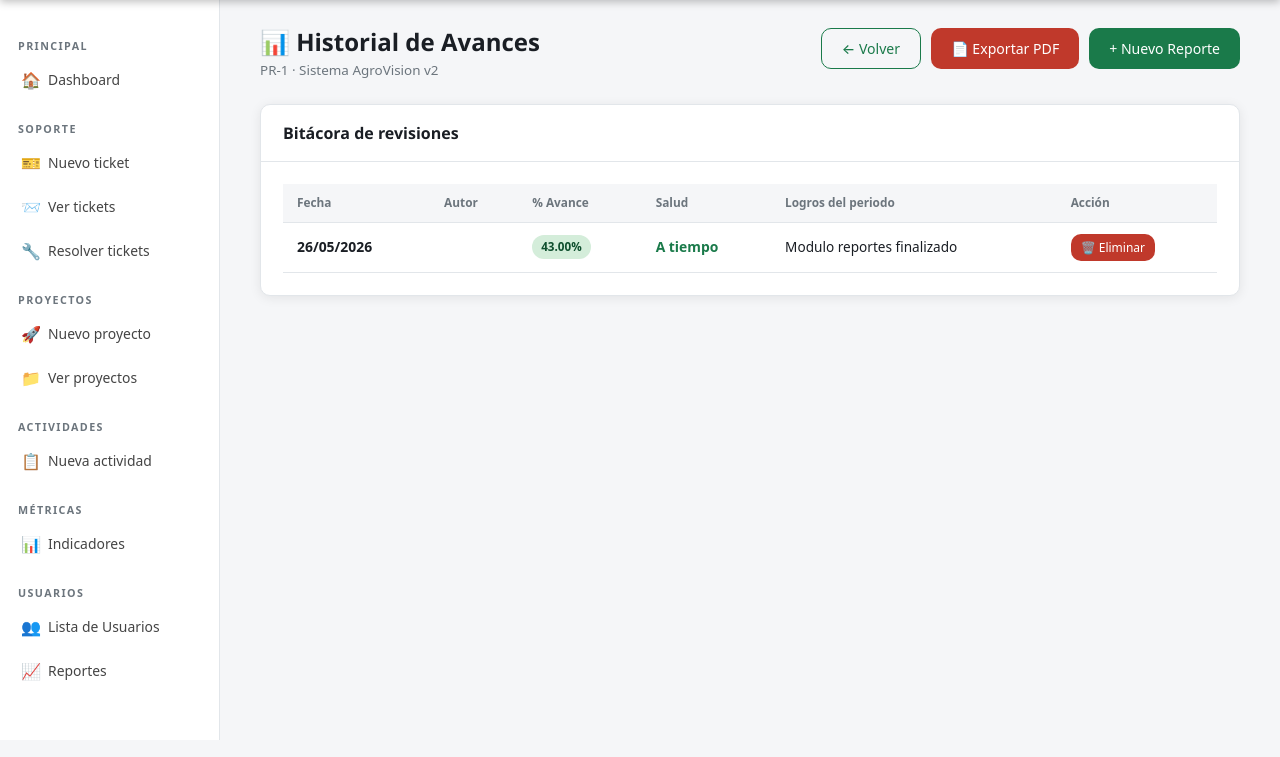
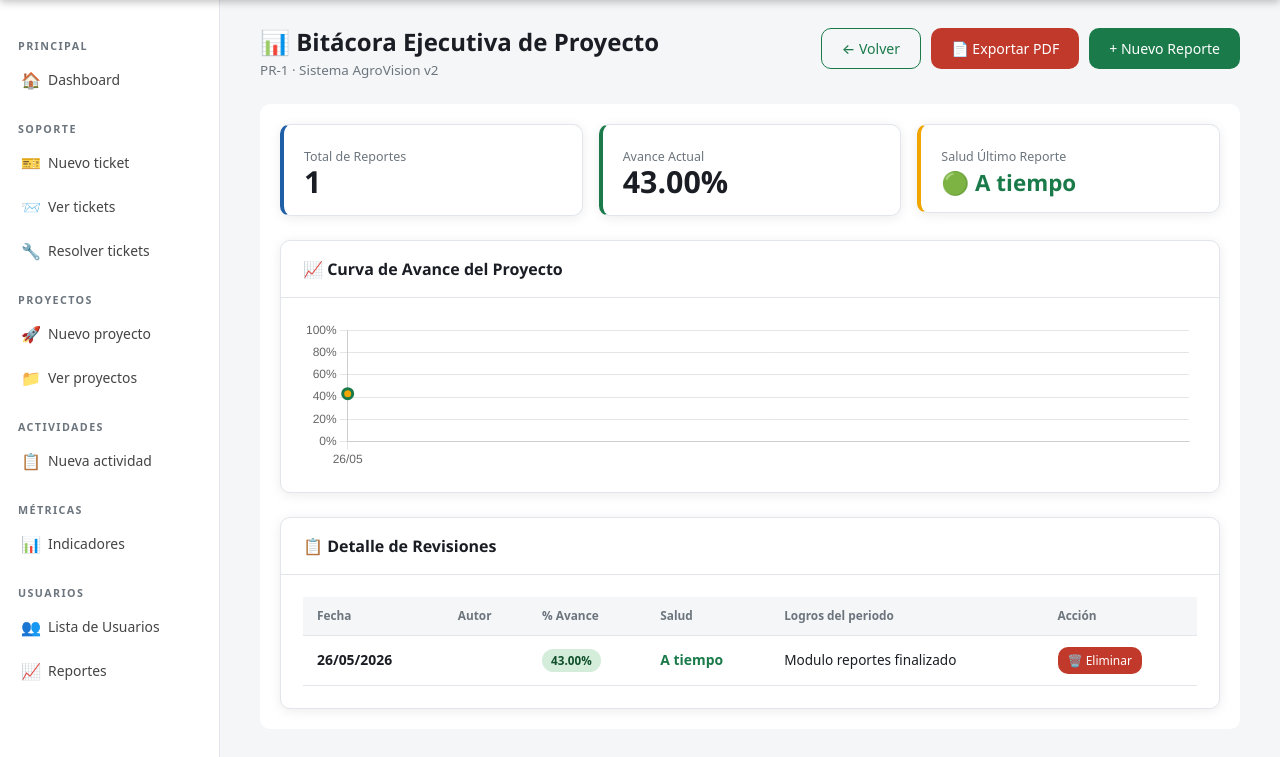
Before and after one commit to Asbieru/Trabajo-DAW-Agrovision, a Flask app: page /proyecto/1/avances in a window 1280 px wide. Shown: the part 60-817 px from the top of the page. Run offline with Flask 3, Linux system fonts and the light colour scheme; data comes from the database, SQL or seed files in the repository; some libraries are stand-ins or nearby versions.

Commit message:
Andre Salazar-Actualizacion de Modulo de Gestion de avance de proyecto

```diff
--- a/main.py
+++ b/main.py
@@ -2,7 +2,8 @@
 main.py  -  Servidor Flask  (AgroVision · bd_proyectofinal)
 """
 
-from flask import Flask, render_template, request, redirect, url_for, abort
+from flask import Flask, render_template, request, redirect, url_for, abort, session
+import json
 
 from usuarioAD import (autenticarUsuario, buscarUsuarioPorCorreo, obtenerUsuarios,
                        listarUsuariosCompleto, obtenerPerfilUsuario,
@@ -25,6 +26,7 @@ from reportesAD import (reporteResumen, reporteTicketsPorApp, reporteTicketsPorT
                          reporteTicketsFiltrados, obtenerAplicaciones)
 
 app = Flask(__name__)
+app.secret_key = 'agrovision-clave-secreta-2024'
 
 # ──────────────────────────────────────────────────────────────
 #  MANEJADORES DE ERROR
@@ -70,6 +72,7 @@ def login():
             abort(500)
 
         if ok:
+            session['usuario'] = datos
             return redirect(url_for('index'))
         else:
             error = mensaje
@@ -111,6 +114,7 @@ def olvide_contrasena():
 
 @app.route('/logout')
 def logout():
+    session.pop('usuario', None)
     return redirect(url_for('login'))
 
 
@@ -290,7 +294,18 @@ def historial_avances(id_proyecto):
     if not proyecto:
         abort(404)
     avances = listarAvances(id_proyecto)
-    return render_template('avancesProyecto.html', proyecto=proyecto, avances=avances)
+
+    # Preparar datos cronológicos para el gráfico
+    avances_cronologicos = list(reversed(avances))
+
+    fechas_grafico = [av['fecha_reporte'].strftime('%d/%m') for av in avances_cronologicos] if avances else []
+    porcentajes_grafico = [float(av['porcentaje_avance']) for av in avances_cronologicos] if avances else []
+
+    return render_template('avancesProyecto.html',
+                           proyecto=proyecto,
+                           avances=avances,
+                           fechas_grafico=json.dumps(fechas_grafico),
+                           porcentajes_grafico=json.dumps(porcentajes_grafico))
 
 
 @app.route('/proyecto/<int:id_proyecto>/avances/nuevo', methods=['GET', 'POST'])
@@ -299,31 +314,47 @@ def nuevo_avance(id_proyecto):
     if not proyecto:
         abort(404)
 
+    # Cálculo del porcentaje (Calculado siempre)
     resumen = resumenActividadesPorProyecto()
-    fila_actual = next((r for r in resumen if r['id_proyecto'] == id_proyecto), None)
+    fila_actual = next((r for r in resumen if (r['id_proyecto'] if isinstance(r, dict) else r[0]) == id_proyecto), None)
 
-    total = int(fila_actual['total'] or 0) if fila_actual else 0
-    completadas = int(fila_actual['completadas'] or 0) if fila_actual else 0
-    sugerencia_pct = round(completadas * 100 / total) if total > 0 else 0
+    if fila_actual:
+        if isinstance(fila_actual, dict):
+            # Usamos un valor por defecto 0 si el campo es None
+            valor_raw = fila_actual.get('porcentaje_avance_real')
+            pct_calculado = round(float(valor_raw)) if valor_raw is not None else 0
+        else:
+            # Si es tupla (índice 3 según tu SQL)
+            valor_raw = fila_actual[3]
+            pct_calculado = round(float(valor_raw)) if valor_raw is not None else 0
+    else:
+        pct_calculado = 0
+
+    if proyecto.get('estado') == 'completado':
+        pct_calculado = 100
 
     from datetime import date
-    hoy_db      = date.today().strftime('%Y-%m-%d')
     hoy_mostrar = date.today().strftime('%d/%m/%Y')
 
     if request.method == 'POST':
-        pct_manual      = request.form['porcentaje_avance']
+        hoy_db          = date.today().strftime('%Y-%m-%d')
         estado_salud    = request.form['estado_salud']
         logros_periodo  = request.form['logros_periodo'].strip()
         pendientes_next = request.form.get('pendientes_next', '').strip()
+        id_autor        = request.form.get('id_autor')
 
-        insertarAvance(id_proyecto, None, hoy_db, pct_manual, estado_salud, logros_periodo, pendientes_next)
+        if id_autor:
+            insertarAvance(id_proyecto, id_autor, hoy_db, pct_calculado, estado_salud, logros_periodo, pendientes_next)
+
         return redirect(url_for('historial_avances', id_proyecto=id_proyecto))
 
+    usuarios = obtenerUsuarios()
+    # Aquí nos aseguramos de que siempre exista pct_calculado antes de renderizar
     return render_template('nuevoAvance.html',
                            proyecto=proyecto,
                            hoy_mostrar=hoy_mostrar,
-                           sugerencia_pct=sugerencia_pct)
-
+                           pct_calculado=pct_calculado,
+                           usuarios=usuarios)
 
 @app.route('/proyecto/<int:id_proyecto>/avances/eliminar/<int:id_avance>', methods=['POST'])
 def eliminar_avance_ruta(id_proyecto, id_avance):
@@ -472,8 +503,6 @@ def cambiar_estado_actividad(id_actividad):
 #  USUARIOS · Lista, Perfil e Historial
 # ──────────────────────────────────────────────────────────────
 
-import json
-
 @app.route('/usuarios')
 def lista_usuarios():
     nombre = request.args.get('nombre', '').strip()
--- a/templates/avancesProyecto.html
+++ b/templates/avancesProyecto.html
@@ -1,21 +1,75 @@
 {% extends "base.html" %}
 {% block title %}Avances · {{ proyecto.nombre }}{% endblock %}
 
+{% block extra_head %}
+<script src="https://cdn.jsdelivr.net/npm/chart.js"></script>
+<script src="https://cdnjs.cloudflare.com/ajax/libs/html2pdf.js/0.10.1/html2pdf.bundle.min.js"></script>
+{% endblock %}
+
 {% block content %}
-<div class="page-header">
+<div class="page-header reporte-no-print">
     <div>
-        <h1>📊 Historial de Avances</h1>
+        <h1>📊 Bitácora Ejecutiva de Proyecto</h1>
         <p>PR-{{ proyecto.id_proyecto }} · {{ proyecto.nombre }}</p>
     </div>
     <div style="display: flex; gap: 10px;">
         <a class="btn btn-outline" href="{{ url_for('listar_proyectos') }}">← Volver</a>
-        <button class="btn btn-exportar-pdf" onclick="window.print()">📄 Exportar PDF</button>
+        <button class="btn btn-exportar-pdf" onclick="exportarPDF()">📄 Exportar PDF</button>
         <a class="btn btn-verde" href="{{ url_for('nuevo_avance', id_proyecto=proyecto.id_proyecto) }}">+ Nuevo Reporte</a>
     </div>
 </div>
 
+<div id="documento-pdf" style="background: white; padding: 20px; border-radius: 10px;">
+
+    <div class="solo-pdf" style="display: none; text-align: center; margin-bottom: 20px;">
+        <h2>Reporte de Avance: {{ proyecto.nombre }}</h2>
+        <p style="color: #666; font-size: 0.9rem;">Generado el: <span id="fecha-hoy"></span></p>
+        <hr style="border: 0; border-top: 1px solid #eee; margin: 15px 0;">
+    </div>
+
+    <div class="stats-grid" style="margin-bottom: 24px;">
+        <div class="stat-card" style="border-left: 4px solid var(--azul);">
+            <div class="stat-label">Total de Reportes</div>
+            <div class="stat-num">{{ avances|length }}</div>
+        </div>
+        <div class="stat-card" style="border-left: 4px solid var(--verde);">
+            <div class="stat-label">Avance Actual</div>
+            <div class="stat-num">
+                {% if avances %}
+                    {{ avances[0].porcentaje_avance }}%
+                {% else %}
+                    0%
+                {% endif %}
+            </div>
+        </div>
+        <div class="stat-card" style="border-left: 4px solid var(--acento);">
+            <div class="stat-label">Salud Último Reporte</div>
+            <div class="stat-num" style="font-size: 1.4rem; padding-top: 5px;">
+                {% if avances %}
+                    {% set ultima_salud = avances[0].estado_salud %}
+                    {% if ultima_salud == 'a_tiempo' %} <span style="color: var(--verde);">🟢 A tiempo</span>
+                    {% elif ultima_salud == 'en_riesgo' %} <span style="color: var(--acento);">🟡 En riesgo</span>
+                    {% else %} <span style="color: var(--rojo);">🔴 Retrasado</span> {% endif %}
+                {% else %}
+                    —
+                {% endif %}
+            </div>
+        </div>
+    </div>
+
+    <div class="card" style="margin-bottom: 24px;">
+        <div class="card-header">📈 Curva de Avance del Proyecto</div>
+        <div class="card-body">
+            {% if avances %}
+                <canvas id="graficoAvance" style="max-height: 250px;"></canvas>
+            {% else %}
+                <p class="sin-resultados" style="display: block;">No hay datos suficientes para graficar.</p>
+            {% endif %}
+        </div>
+    </div>
+
     <div class="card">
-    <div class="card-header">Bitácora de revisiones</div>
+        <div class="card-header">📋 Detalle de Revisiones</div>
         <div class="card-body">
             {% if avances %}
             <div class="tabla-wrap">
@@ -27,12 +81,15 @@
                             <th>% Avance</th>
                             <th>Salud</th>
                             <th>Logros del periodo</th>
-                        <th>Acción</th> </tr>
+                            <th class="reporte-no-print">Acción</th>
+                        </tr>
                     </thead>
                     <tbody>
                         {% for av in avances %}
                         <tr>
-                        <td data-label="Fecha" style="font-weight: 600;">{{ av.fecha_reporte.strftime('%d/%m/%Y') }}</td>
+                            <td data-label="Fecha" style="font-weight: 600;">
+                                {{ av.fecha_reporte.strftime('%d/%m/%Y') }}
+                            </td>
                             <td data-label="Autor" class="ticket-agente">{{ av.autor }}</td>
                             <td data-label="% Avance"><span class="badge badge-verde">{{ av.porcentaje_avance }}%</span></td>
                             <td data-label="Salud">
@@ -44,8 +101,10 @@
                                     <span style="color: var(--rojo); font-weight: 600;">Retrasado</span>
                                 {% endif %}
                             </td>
-                        <td data-label="Logros" style="font-size: 0.85rem; max-width: 300px;">{{ av.logros_periodo }}</td>
-                        <td data-label="Acción" class="td-accion">
+                            <td data-label="Logros" style="font-size: 0.85rem; max-width: 300px;">
+                                {{ av.logros_periodo }}
+                            </td>
+                            <td data-label="Acción" class="td-accion reporte-no-print">
                                 <form action="{{ url_for('eliminar_avance_ruta', id_proyecto=proyecto.id_proyecto, id_avance=av.id_avance) }}" method="POST" onsubmit="return confirm('¿Estás seguro de que deseas eliminar este reporte de avance? Esta acción no se puede deshacer.');">
                                     <button type="submit" class="btn btn-sm btn-rojo" style="padding: 5px 10px; font-size: 0.75rem;">🗑️ Eliminar</button>
                                 </form>
@@ -56,10 +115,79 @@
                 </table>
             </div>
             {% else %}
-        <div class="sin-resultados" style="display: block;">
-            No hay reportes de avance registrados para este proyecto todavía.
-        </div>
+            <div class="sin-resultados" style="display: block;">No hay reportes de avance registrados para este proyecto todavía.</div>
             {% endif %}
         </div>
     </div>
+</div>
+
+<script>
+    // 1. DIBUJAR EL GRÁFICO (Se ejecuta solo si hay avances)
+        {% if avances %}
+        document.addEventListener("DOMContentLoaded", function() {
+        const ctx = document.getElementById('graficoAvance').getContext('2d');
+        const etiquetas = {{ fechas_grafico | safe }};
+        const datos = {{ porcentajes_grafico | safe }};
+
+        new Chart(ctx, {
+            type: 'line',
+            data: {
+                labels: etiquetas,
+                datasets: [{
+                    label: '% de Avance',
+                    data: datos,
+                    borderColor: '#1a7a4a', // var(--verde)
+                    backgroundColor: 'rgba(26, 122, 74, 0.1)',
+                    borderWidth: 3,
+                    pointBackgroundColor: '#f0a500', // var(--acento)
+                    pointRadius: 5,
+                    fill: true,
+                    tension: 0.3 // Hace que la curva sea suave
+                }]
+            },
+            options: {
+                responsive: true,
+                maintainAspectRatio: false,
+                scales: {
+                    y: { beginAtZero: true, max: 100, ticks: { callback: function(value) { return value + "%" } } }
+                },
+                plugins: {
+                    legend: { display: false }
+                }
+            }
+        });
+    });
+        {% endif %}
+
+    // 2. EXPORTAR A PDF USANDO html2pdf
+    function exportarPDF() {
+        // Ponemos la fecha de hoy en la cabecera oculta
+        document.getElementById('fecha-hoy').innerText = new Date().toLocaleDateString();
+
+        const elemento = document.getElementById('documento-pdf');
+
+        // Configuramos opciones para html2pdf
+        const opt = {
+            margin:       0.5,
+            filename:     'Avance_PR-{{ proyecto.id_proyecto }}.pdf',
+            image:        { type: 'jpeg', quality: 0.98 },
+            html2canvas:  { scale: 2 },
+            jsPDF:        { unit: 'in', format: 'letter', orientation: 'portrait' }
+        };
+
+        // Mostramos cosas ocultas solo para el PDF y ocultamos botones
+        const cabeceraPDF = document.querySelector('.solo-pdf');
+        cabeceraPDF.style.display = 'block';
+
+        const elementosNoPrint = document.querySelectorAll('.reporte-no-print');
+        elementosNoPrint.forEach(el => el.style.display = 'none');
+
+        // Generamos el PDF
+        html2pdf().set(opt).from(elemento).save().then(() => {
+            // Restauramos la vista web normal tras descargar
+            cabeceraPDF.style.display = 'none';
+            elementosNoPrint.forEach(el => el.style.display = '');
+        });
+    }
+</script>
 {% endblock %}
```
Also changed, not shown: actividadAD.py (+25 -19 lines), templates/nuevoAvance.html (+14 -9 lines). Lines whose indentation alone changed are shown as unchanged.
